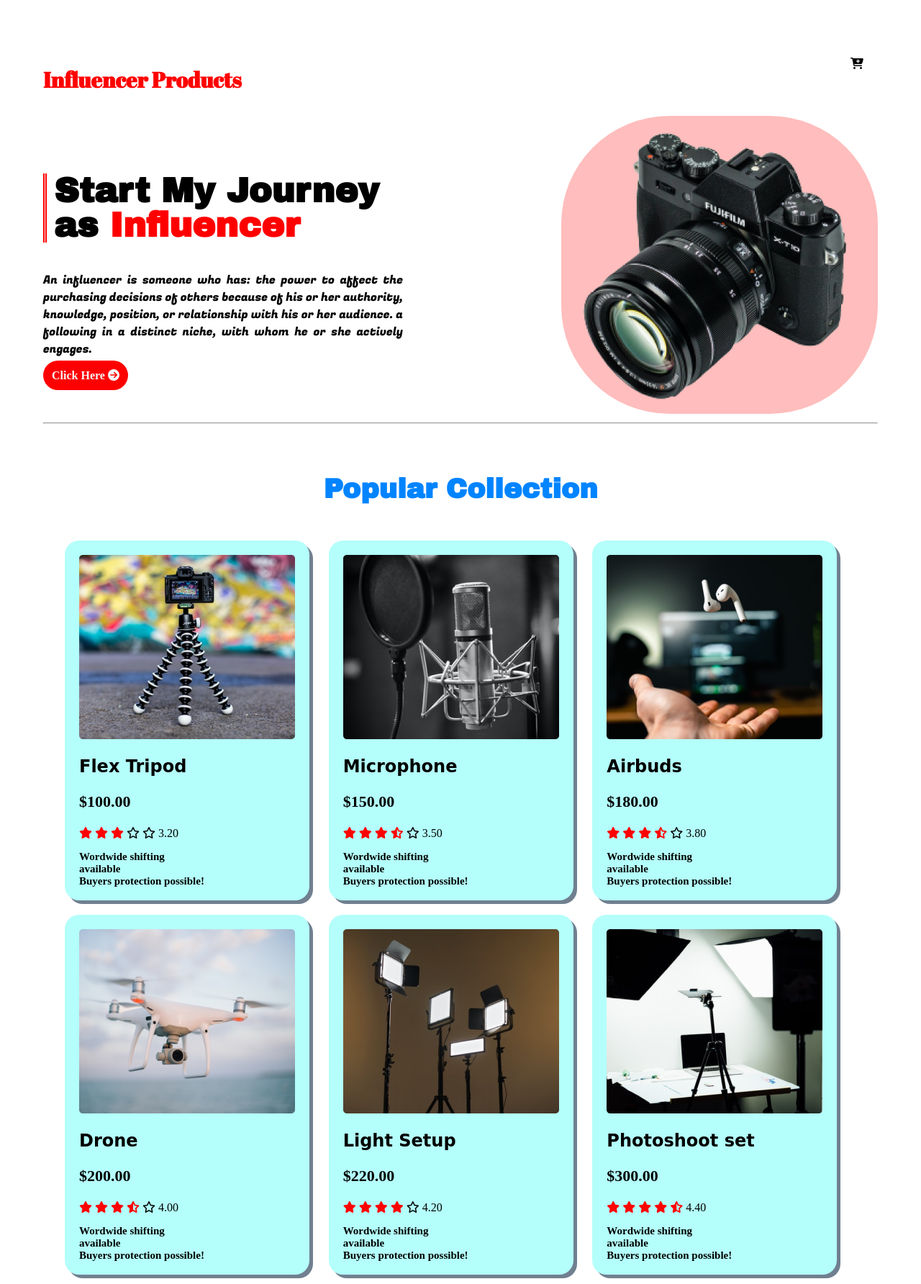
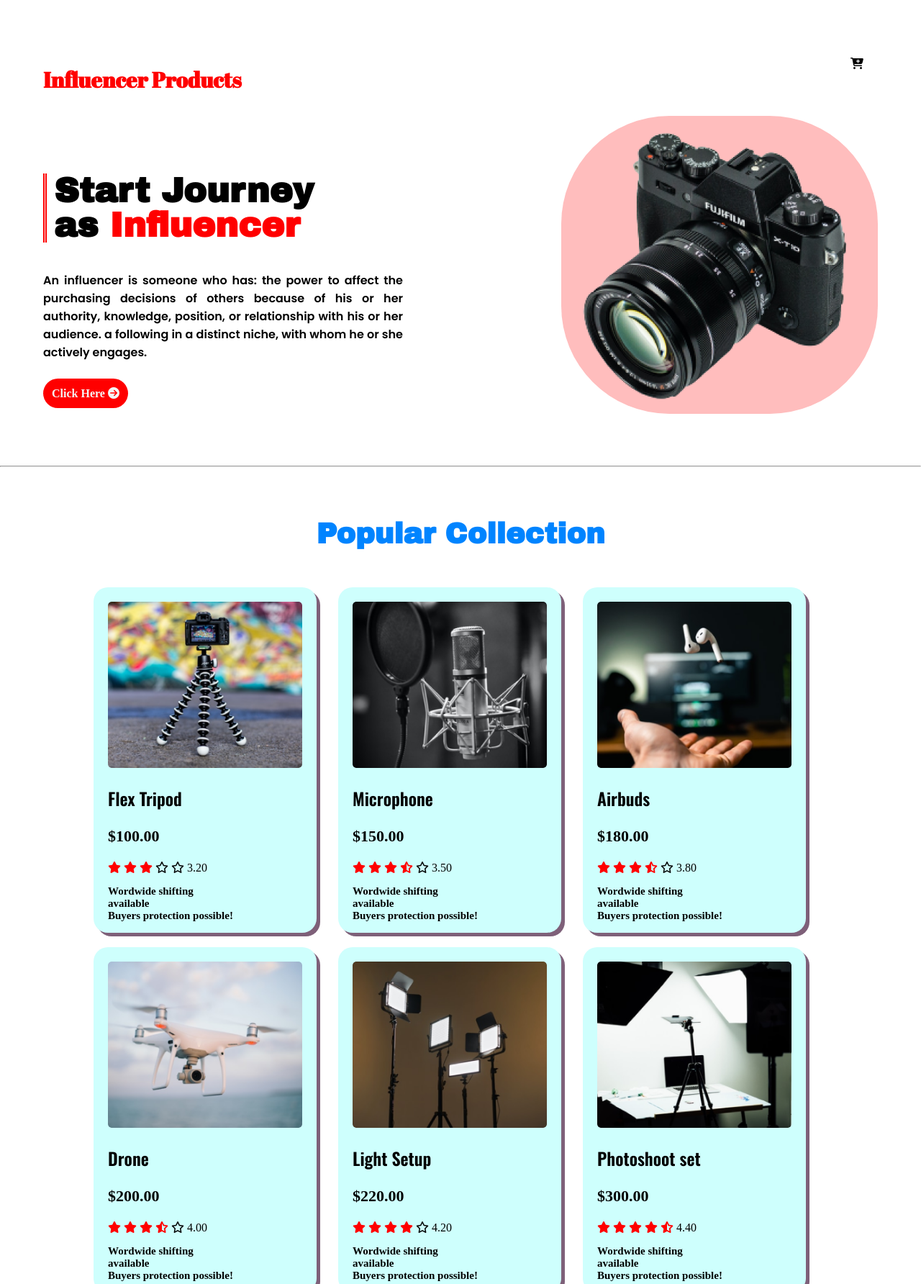
Before and after one commit to Sanjidk/assignment2-influencerPH, a plain HTML site: page index.html in a window 1280 px wide. Shown: the top 1784 px of the page at 72% size. Drawn offline with nearby package versions, Linux system fonts and the light colour scheme; a web font is replaced by a local one.

Commit message:
class resolved

```diff
--- a/index.html
+++ b/index.html
@@ -16,8 +16,8 @@
 <link rel="preconnect" href="https://fonts.gstatic.com" crossorigin>
 <link href="https://fonts.googleapis.com/css2?family=Abril+Fatface&display=swap" rel="stylesheet">
 <link href="https://fonts.googleapis.com/css2?family=Archivo+Black&display=swap" rel="stylesheet">
-<link href="https://fonts.googleapis.com/css2?family=Fugaz+One&display=swap" rel="stylesheet">
-<link href="https://fonts.googleapis.com/css2?family=Vast+Shadow&display=swap" rel="stylesheet">
+<link href="https://fonts.googleapis.com/css2?family=Oswald:wght@600&display=swap" rel="stylesheet">
+<link href="https://fonts.googleapis.com/css2?family=Poppins:wght@600&display=swap" rel="stylesheet">
 
   <title>Influencer Website</title>
 
@@ -25,29 +25,29 @@
 
 <body>
 
-  <header class="nav-bar">
+  <header class="header-nav">
     <nav>
-      <h3 class="head-part"> Influencer Products </h3>
+      <h3 class="header-text"> Influencer Products </h3>
     </nav>
 
     <nav>
-      <i class="fas fa-cart-plus header-nav"></i>
+      <i class="fas fa-cart-plus header-icon"></i>
     </nav>
   </header>
 
-  <section class="upper-sec">
+  <section class="top-sec">
     <div>
-        <h1 class="intro-head">Start My Journey
+        <h1 class="top-head">Start Journey
           <br>
-          as <span class="influ-sec">Influencer</span>  </h1>
-        <p class="upper-para"> An influencer is someone who has: the power to affect the purchasing decisions of others because of his or her authority, knowledge, position, or relationship with his or her audience. a following in a distinct niche, with whom he or she actively engages. </p>
+          as <span class="top-span">Influencer</span>  </h1>
+        <p class="top-para"> An influencer is someone who has: the power to affect the purchasing decisions of others because of his or her authority, knowledge, position, or relationship with his or her audience. a following in a distinct niche, with whom he or she actively engages. </p>
 
-        <a class="button-part" target="_blank" href=""> Click Here <i class="fas fa-arrow-circle-right"></i> </a>
+        <a class="top-button" target="_blank" href=""> Click Here <i class="fas fa-arrow-circle-right"></i> </a>
     </div>
 
 
     <div>
-      <img class="img-sec" src="images/main-camera.png" alt="camera">
+      <img class="top-img" src="images/main-camera.png" alt="camera">
     </div>
 
   </section>
@@ -55,12 +55,12 @@
   <hr>
 
   <main class="main-part">
-    <h2 class="mid-text"> Popular Collection </h2>
+    <h2 class="main-head"> Popular Collection </h2>
 
     <section class="main-sec">
       <div class="main-div">
         <img src="images/tripod.png" alt="">
-        <h2 class="main-head"> Flex Tripod </h2>
+        <h2 class="main-text"> Flex Tripod </h2>
         <p class="mian-para">$100.00</p>
         <div class="ratings">
           <i class="fas fa-star"></i>
@@ -76,7 +76,7 @@
 
       <div class="main-div">
         <img src="images/mic.png" alt="">
-        <h2 class="main-head"> Microphone </h2>
+        <h2 class="main-text"> Microphone </h2>
         <p class="mian-para">$150.00</p>
         <div class="ratings">
           <i class="fas fa-star"></i>
@@ -92,7 +92,7 @@
 
       <div class="main-div">
         <img src="images/airpod.png" alt="">
-        <h2 class="main-head"> Airbuds </h2>
+        <h2 class="main-text"> Airbuds </h2>
         <p class="mian-para">$180.00</p>
         <div class="ratings">
           <i class="fas fa-star"></i>
@@ -108,7 +108,7 @@
 
       <div class="main-div">
         <img src="images/drone.png" alt="">
-        <h2 class="main-head"> Drone </h2>
+        <h2 class="main-text"> Drone </h2>
         <p class="mian-para">$200.00</p>
         <div class="ratings">
           <i class="fas fa-star"></i>
@@ -124,7 +124,7 @@
 
       <div class="main-div">
         <img src="images/lights.png" alt="">
-        <h2 class="main-head"> Light Setup </h2>
+        <h2 class="main-text"> Light Setup </h2>
         <p class="mian-para">$220.00</p>
         <div class="ratings">
           <i class="fas fa-star"></i>
@@ -140,7 +140,7 @@
 
       <div class="main-div">
         <img src="images/setup.png" alt="">
-        <h2 class="main-head"> Photoshoot set</h2>
+        <h2 class="main-text"> Photoshoot set</h2>
         <p class="mian-para">$300.00</p>
         <div class="ratings">
           <i class="fas fa-star"></i>
@@ -156,7 +156,7 @@
 
       <div class="main-div">
         <img src="images/camera.png" alt="">
-        <h2 class="main-head"> Vlogging Camera </h2>
+        <h2 class="main-text"> Vlogging Camera </h2>
         <p class="mian-para">$380.00</p>
         <div class="ratings">
           <i class="fas fa-star"></i>
@@ -174,7 +174,7 @@
       </div>
       <div class="main-div">
         <img src="images/action.png" alt="">
-        <h2 class="main-head"> Action Camera </h2>
+        <h2 class="main-text"> Action Camera </h2>
         <p class="mian-para">$450.00</p>
         <div class="ratings">
           <i class="fas fa-star"></i>
@@ -190,7 +190,7 @@
 
       <div class="main-div">
         <img src="images/single-light.png" alt="">
-        <h2 class="main-head"> Green Screen </h2>
+        <h2 class="main-text"> Green Screen </h2>
         <p class="mian-para">$500.00</p>
         <div class="ratings">
           <i class="fas fa-star"></i>
--- a/styles/style.css
+++ b/styles/style.css
@@ -1,48 +1,48 @@
 /* body part */
-body{
-  padding: 60px 60px 0px 60px;
+body {
   margin: 0px;
 }
 
 /* header and nevigation part */
-.nav-bar{
- display: flex;
- justify-content: space-between;
+.header-nav {
+  display: flex;
+  justify-content: space-between;
+  padding:60px 60px 0px 60px;
 }
-.header-nav{
+.header-icon {
   padding: 20px;
 }
-.head-part{
+.header-text {
   color: red;
-  font-family: 'Abril Fatface', cursive;
+  font-family: "Abril Fatface", cursive;
   font-size: 30px;
 }
 
-/* 1st section part */
-.upper-sec{
+/* Top Section part */
+.top-sec {
   display: flex;
   justify-content: space-between;
+  padding:0px 60px 60px 60px;
 }
-
-
-.intro-head{
+.top-head {
   font-size: 3em;
   color: rgb(0, 0, 0);
-  font-family: 'Archivo Black', sans-serif;
+  font-family: "Archivo Black", sans-serif;
   margin-top: 80px;
   border-left: 5px double red;
   line-height: 1;
   padding-left: 10px;
 }
-.influ-sec{
+.top-span {
   color: red;
 }
-.upper-para{
-  font-family: 'Fugaz One', cursive;
+.top-para {
+  font-family: "Poppins", sans-serif;
   width: 500px;
   text-align: justify;
+  padding-bottom: 20px;
 }
-.button-part{
+.top-button {
   text-decoration: none;
   font-weight: 700;
   background-color: red;
@@ -50,70 +50,74 @@ body{
   padding: 12px;
   border-radius: 30px;
 }
-.img-sec{
+.top-img {
   background-color: rgb(255, 189, 189);
   border-radius: 150px;
 }
 
-
 /* main section part */
-.main-part{
+.main-part {
   padding: 30px;
 }
 
-.main-sec{
-display: grid;
-grid-template-columns: repeat(3 , 1fr);
-
+.main-sec {
+  display: grid;
+  grid-template-columns: repeat(3, 1fr);
+  margin: 0%;
+  padding: 0px 100px 0px 100px;
 }
 
-.mid-text{
-  font-size: 38px;
+.main-head {
+  font-size: 40px;
   text-align: center;
   color: rgb(0, 132, 255);
-  font-family: 'Archivo Black', sans-serif;
+  font-family: "Archivo Black", sans-serif;
 }
-.main-head{
-  font-family: 'Vast Shadow', cursive;
+.main-text {
+  font-family: 'Oswald', sans-serif;
 }
- .ratings .fas{
+.ratings .fas {
   color: rgb(255, 0, 0);
 }
-.mian-para{
+.mian-para {
   font-weight: 700;
   font-size: 22px;
 }
-.main-h3{
+.main-h3 {
   font-size: 15px;
 }
-.main-div{
-  background-color: rgb(180, 255, 251);
-  width: 300px;
-  height: 460px;
+.main-div {
+  background-color: rgb(206, 255, 253);
+  width: 270px;
+  height: 440px;
   padding: 20px;
   border-radius: 20px;
   margin-top: 20px;
-  box-shadow: 5px 5px slategray;
+  box-shadow: 5px 5px rgb(126, 96, 121);
 }
+.main-div img{
+  width: 270px;
+  border-radius: 5px;
+}
+
 .main-last {
   text-align: right;
-  padding: 20px;
-  font-family: 'Archivo Black', sans-serif;
-  font-size: 16px;
+  padding: 30px 150px;
+  font-family: "Archivo Black", sans-serif;
+  font-size: 18px;
 }
-a{
+a {
   text-decoration: none;
   color: red;
 }
 
-
 /* footer section */
-footer{
+footer {
   width: 100%;
   height: 200px;
   background-color: rgb(8, 0, 43);
 }
-.foot-h2{
+.foot-h2 {
   text-align: center;
   font-size: 30px;
   color: aliceblue;
```
